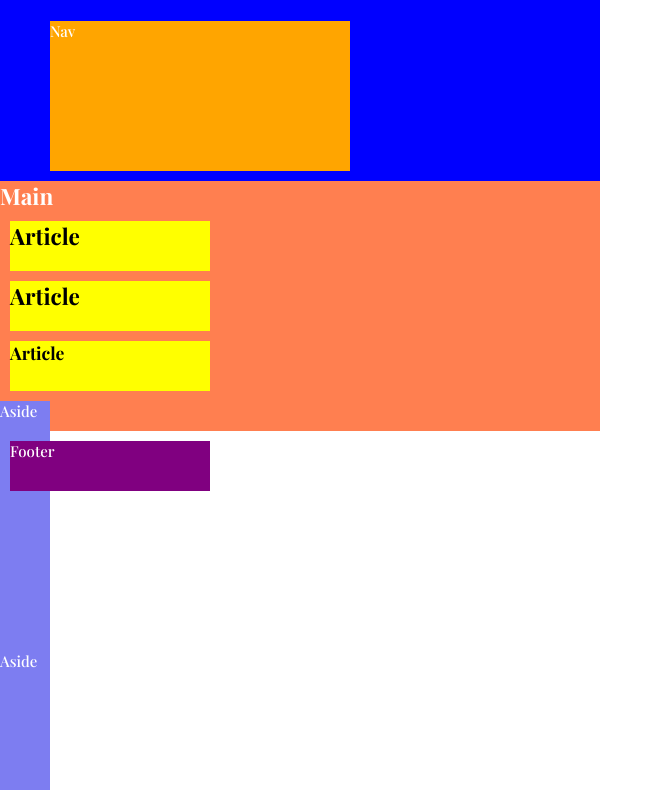
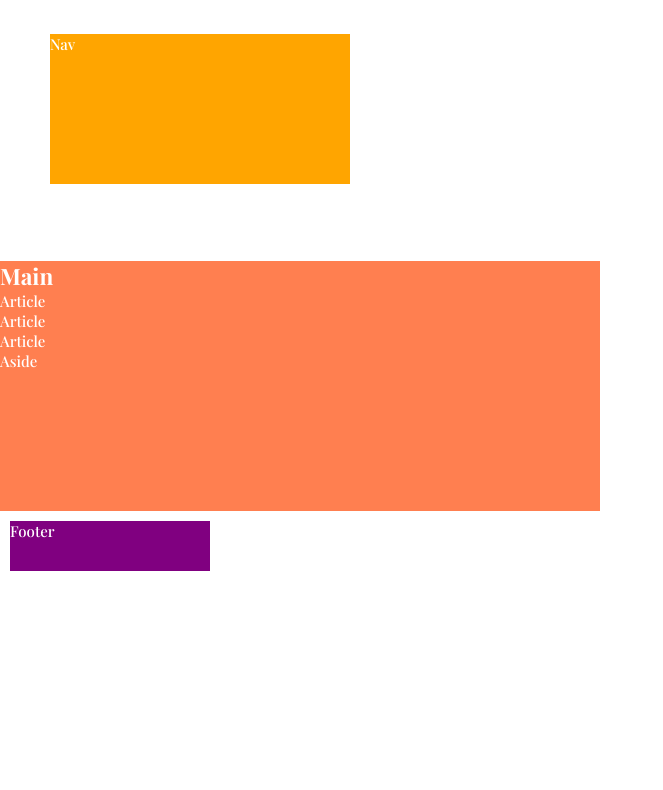
Before and after one commit to Sawpol/Genesis, a plain HTML site: page s2-css/index.html in a window 1280 px wide. Shown: the part 69-859 px from the top of the page, without its empty margins (0-663 px from the left). After the commit the page ends 800 px from the top, so only its background shows below. Drawn offline with nearby package versions, Linux system fonts and the light colour scheme.

Commit message:
intentos

```diff
--- /dev/null
+++ b/s-4Media/Css/estilos.css
@@ -0,0 +1,23 @@
+* {
+    margin: 0;
+    padding: 0;
+    box-sizing: border-box;
+}
+
+
+
+
+.cuadrados {
+    width: 50px;
+    border: 1px blue solid;
+    padding: 15px 0;
+    margin: 15px 0;
+}
+
+@media all and (min-width:768px) {
+    .container {
+        display: flex;
+        flex-direction: row;
+        border-radius: 5px;
+    }
+}
--- a/s2-css/Css/style.css
+++ b/s2-css/Css/style.css
@@ -9,13 +9,8 @@
     color: white;
   }
 
-  div {
-      display: block;
-      width: 600px;
-      height: 250px;
-      background: blue;
-      font-size: 15px;
-  }
+.container {
+      display:flex  }
 
   nav{
     display: block;
@@ -37,24 +32,6 @@
 
 }
 
-article{
-    display: block;
-    width: 200px;
-    height: 50px;
-    background: yellow;
-    font-size: 15px;
-    margin: 10px;
-    color:black;
-}
-
-aside {
-    display: block;
-    width: 50px;
-    height: 250px;
-    background: rgb(125, 125, 241);
-    font-size: 15px;
-
-}
 
 footer{
     width: 200px;
--- a/s2-css/index.html
+++ b/s2-css/index.html
@@ -23,30 +23,33 @@
                 </nav>
             </div>
         </header>
+        <aside>
+            Aside
+        </aside>
+        <div class="container">
             <main>
 
                 <h2>Main</h2>
 
                 <article>
-                <h1>Article</h1>
+                    Article
                 </article>
                 <article>
-                <h2>Article</h2>
+                    Article
                 </article>
                 <article>
-                <h3>Article</h3>
+                    Article
                 </article>
 
+
                 <aside>
-                <p>Aside</p>
-            </aside>
-            <aside>
-                <p>Aside</p>
+                    Aside
                 </aside>
 
 
 
             </main>
+        </div>
 
         <footer>
             <p>Footer</p>
--- /dev/null
+++ b/s5-position/Css/estilos.css
@@ -0,0 +1,30 @@
+* {
+    margin: 0;
+    padding: 0;
+    box-sizing: border-box;
+}
+
+body {
+    background-color: gray;
+}
+
+
+.principal {
+    border: 1px solid red;
+    height: 50vh;
+    display: flex;
+}
+
+.secundario {
+    border: 2px solid blue;
+    height: 50vh;
+}
+
+.formulario {
+    height: 150px;
+    border: 2px solid black;
+    position: relative;
+    left: 25vw;
+    top: 325px;
+
+}
```
Also changed, not shown: s-4Media/index.html (added, +19 -0 lines), s5-position/index.html (added, +32 -0 lines). Lines whose indentation alone changed are shown as unchanged.
